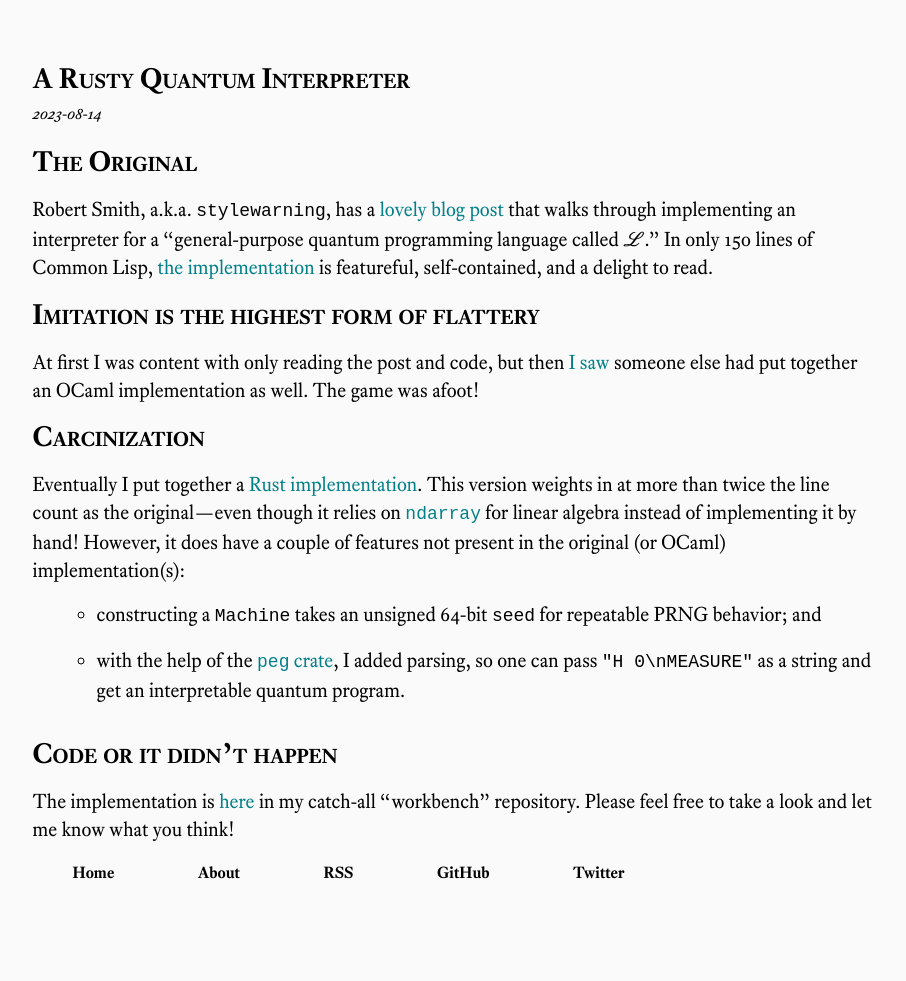
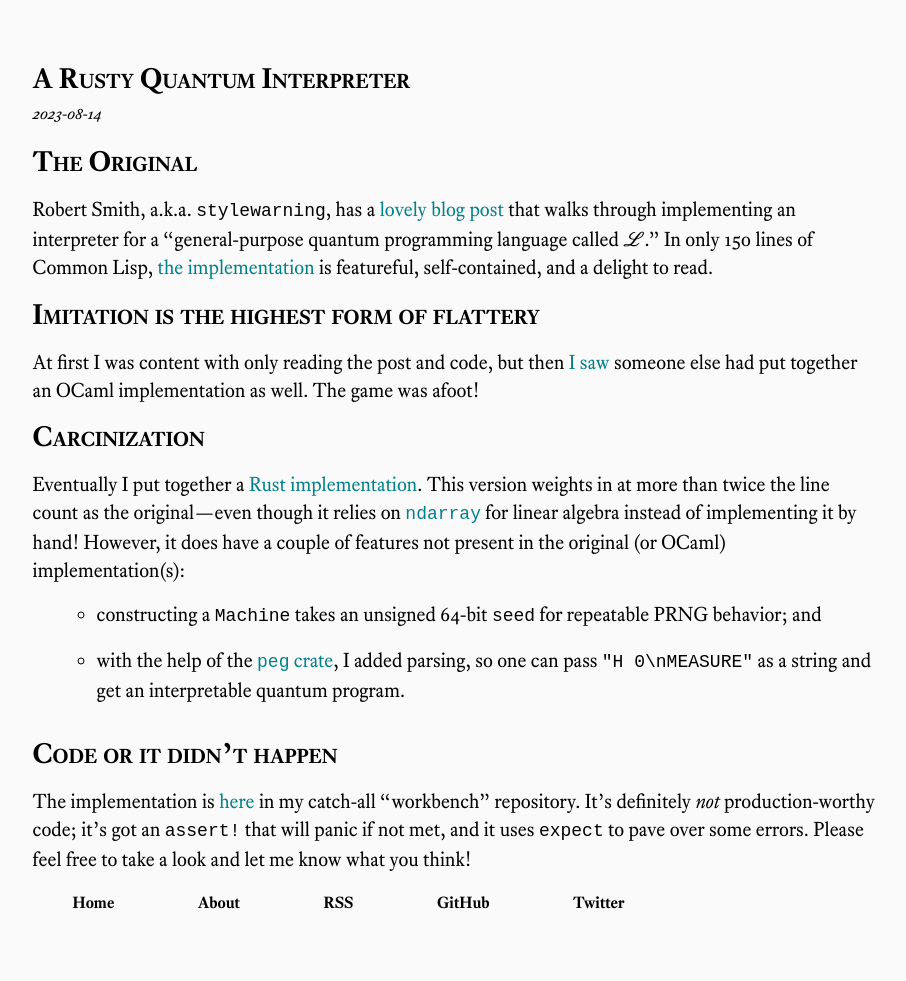
Before and after one commit to genos/genos.github.io, a Jekyll site: the page built from _posts/2023-08-14-quantum-interpreter.md, in a window 1280 px wide. Shown: the whole page, without its empty margins (185-1091 px from the left). Built offline with Jekyll 4.4.1, drawn with Linux system fonts in a browser that asks for light colours; before the commit the page ends 951 px from its top, so only the background shows below that.

Commit message:
not production-worthy

```diff
--- a/_posts/2023-08-14-quantum-interpreter.md
+++ b/_posts/2023-08-14-quantum-interpreter.md
@@ -43,4 +43,6 @@ OCaml) implementation(s):
 The implementation is
 [here](https://github.com/genos/Workbench/tree/main/quantum-interpreter) in my
 catch-all "workbench" repository.
+It's definitely _not_ production-worthy code; it's got an `assert!` that will
+panic if not met, and it uses `expect` to pave over some errors.
 Please feel free to take a look and let me know what you think!
```
